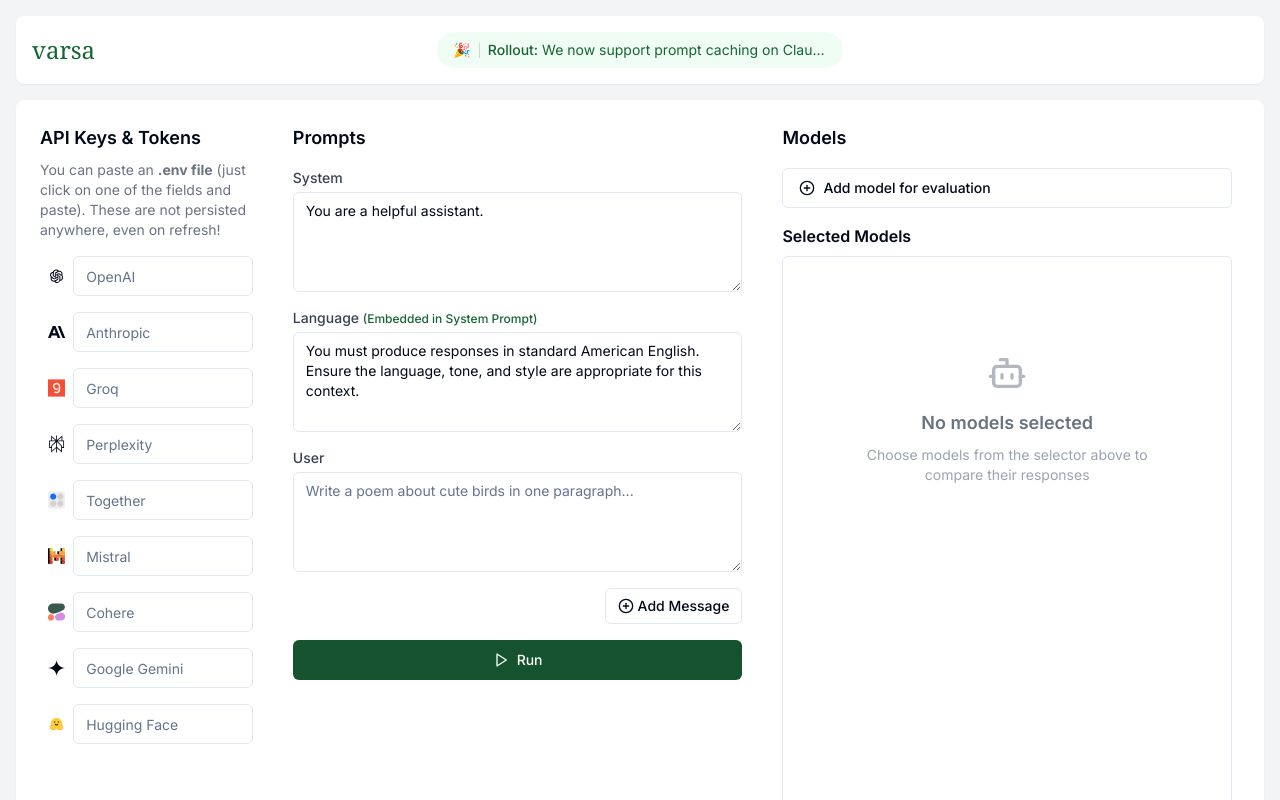
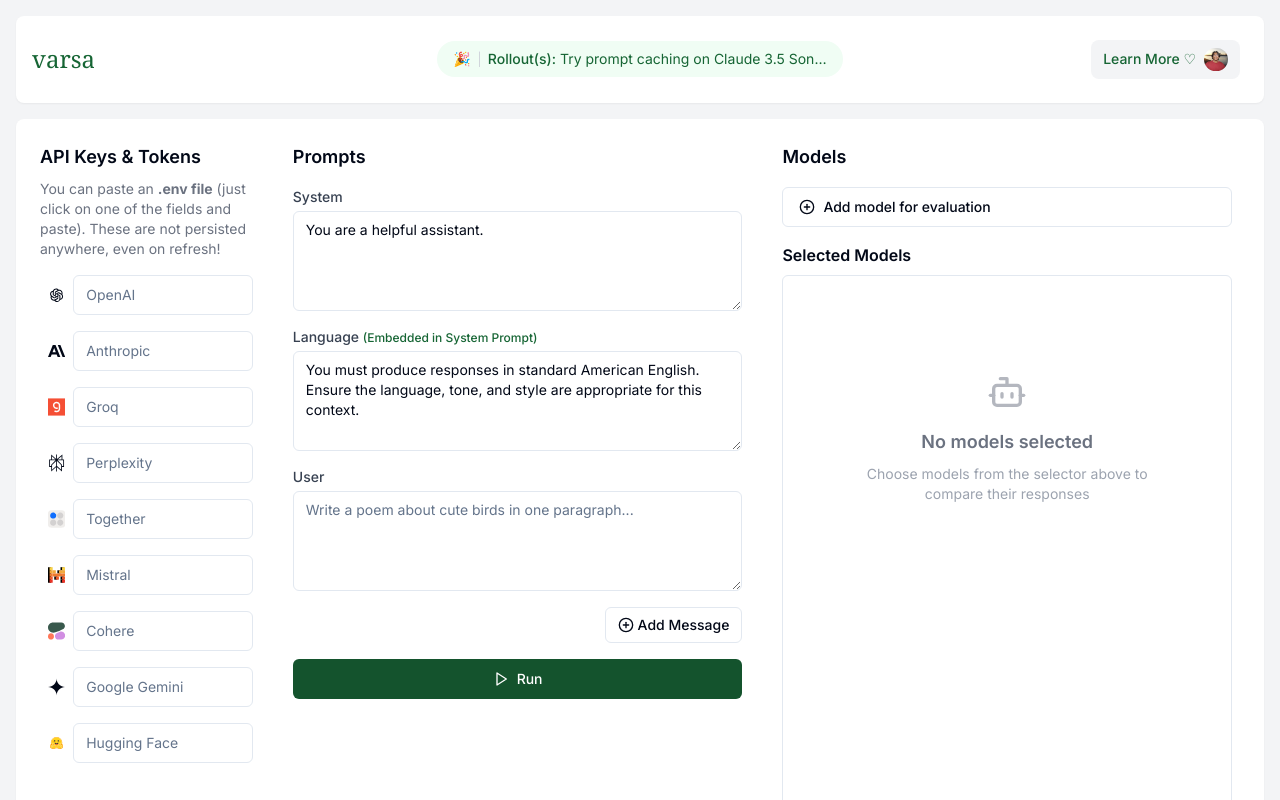
Before and after one commit to DineshTeja/varsa, a Next.js app: page /modelplayground in a window 1280 px wide. Shown: the top 800 px of the page. Built offline with nearby package versions, Linux system fonts and the light colour scheme.

Commit message:
UI tweaks

```diff
--- a/src/components/ModelSelector.tsx
+++ b/src/components/ModelSelector.tsx
@@ -3,6 +3,7 @@
 import { DropdownMenu, DropdownMenuContent, DropdownMenuItem, DropdownMenuTrigger } from '@/components/ui/dropdown-menu';
 import { ModelWithIcon } from '@/lib/modelUtils';
 import { PlusCircle } from 'lucide-react';
+import { Tooltip, TooltipContent, TooltipProvider, TooltipTrigger } from '@/components/ui/tooltip';
 
 interface ModelSelectorProps {
   selectedModels: ModelWithIcon[];
@@ -39,8 +40,10 @@
           {models.map(model => {
             const isDisabled = !apiKeys[model.provider] || selectedModels.some(m => m.id === model.id);
             return (
+              <TooltipProvider key={model.id}>
+                <Tooltip>
+                  <TooltipTrigger asChild>
                     <DropdownMenuItem
-                key={model.id}
                       onSelect={() => handleModelSelect(model)}
                       disabled={isDisabled}
                       className={`w-full ${isDisabled ? 'line-through opacity-50' : ''}`}
@@ -48,6 +51,12 @@
                       <model.icon className="mr-2 h-4 w-4" />
                       {model.name} {model.cacheControl && <span className="text-xs font-medium text-green-800 ml-4">* Supports Cache Control</span>}
                     </DropdownMenuItem>
+                  </TooltipTrigger>
+                  <TooltipContent>
+                    <p>{model.id}</p>
+                  </TooltipContent>
+                </Tooltip>
+              </TooltipProvider>
             );
           })}
         </DropdownMenuContent>
--- a/src/components/ui/navbar.tsx
+++ b/src/components/ui/navbar.tsx
@@ -7,6 +7,8 @@
 import { useState, useEffect } from 'react';
 import { Label } from "@/components/ui/label";
 import { Tooltip, TooltipContent, TooltipProvider, TooltipTrigger } from "@/components/ui/tooltip";
+import { Dialog, DialogContent, DialogHeader, DialogTitle, DialogDescription, DialogTrigger } from "@/components/ui/dialog";
+import Image from "next/image";
 
 export default function Navbar() {
   const pathname = usePathname();
@@ -40,17 +42,67 @@
               <div className="px-2 sm:px-4 py-2 bg-green-50 rounded-full text-xs sm:text-sm text-green-800 flex items-center max-w-full overflow-hidden">
                 <span className="flex-shrink-0">🎉</span>
                 <hr className="mx-2 h-4 w-[1px] shadow-none shrink-0 bg-gray-300 hidden sm:block" />
-                <span className="font-medium flex-shrink-0 hidden sm:inline">Rollout:</span>
+                <span className="font-medium flex-shrink-0 hidden sm:inline">Rollout(s):</span>
                 <span className="ml-1 truncate">
-                  We now support prompt caching on Claude 3.5 Sonnet
+                  Try prompt caching on Claude 3.5 Sonnet!
                 </span>
               </div>
             </TooltipTrigger>
             <TooltipContent>
-              <p>We now support prompt caching on Claude 3.5 Sonnet</p>
+              <p>Try prompt caching on Claude 3.5 Sonnet!</p>
             </TooltipContent>
           </Tooltip>
         </TooltipProvider>
+      </div>
+      <div className="flex items-center justify-end space-x-2 p-2 rounded-lg">
+        <Dialog>
+          <DialogTrigger>
+            <div className="bg-gray-100 hover:bg-green-700 text-green-800 hover:text-white px-3 py-2 rounded-lg flex items-center space-x-2 transition-colors duration-200">
+              <Label htmlFor="playground-mode" className="text-sm font-medium cursor-pointer">
+                Learn More ♡
+              </Label>
+              <Image src="/dineshprofile.png" alt="Varsa" width={24} height={24} className="rounded-full"/>
+            </div>
+          </DialogTrigger>
+          <DialogContent className="sm:max-w-[425px]">
+            <DialogHeader>
+              <DialogTitle className="text-2xl font-semibold text-green-800">Welcome to Varsa</DialogTitle>
+              <DialogDescription>
+                <p className="mt-2 text-sm text-gray-600">
+                  Varsa is your playground for comparing LLMs across different providers. Here&apos;s how to get started:
+                </p>
+                <ol className="mt-4 space-y-2 text-sm text-gray-600 list-decimal list-inside">
+                  <li>Enter your API keys (don&apos;t worry, we never store them)</li>
+                  <li>Select the models you want to compare</li>
+                  <li>Input your prompt and hit &quot;Run&quot;</li>
+                </ol>
+                <p className="mt-4 text-sm text-gray-600">
+                  Compare output quality, response time, and cost across models to find the best fit for your needs.
+                </p>
+                <div className="mt-6 pt-6 border-t border-gray-200">
+                  <h4 className="text-sm font-medium text-gray-900">About me!</h4>
+                  <p className="mt-2 text-sm text-gray-600">
+                    Hi, I&apos;m Dinesh, a CS student at Harvard. I built Varsa to make it easy for developers and researchers to evaluate different LLMs side by side.
+                  </p>
+                  <p className="mt-2 text-sm text-green-800 font-medium">
+                  (It&apos;s been done before, but I wanted my own lol).
+                  </p>
+                </div>
+                <div className="mt-6">
+                  <a
+                    href="https://github.com/DineshTeja/varsa"
+                    target="_blank"
+                    rel="noopener noreferrer"
+                    className="inline-flex items-center text-sm font-medium text-green-800 hover:text-green-700"
+                  >
+                    View on GitHub
+                    <svg className="ml-2 w-4 h-4" fill="currentColor" viewBox="0 0 20 20" xmlns="http://www.w3.org/2000/svg"><path fillRule="evenodd" d="M10.293 5.293a1 1 0 011.414 0l4 4a1 1 0 010 1.414l-4 4a1 1 0 01-1.414-1.414L12.586 11H5a1 1 0 110-2h7.586l-2.293-2.293a1 1 0 010-1.414z" clipRule="evenodd"></path></svg>
+                  </a>
+                </div>
+              </DialogDescription>
+            </DialogHeader>
+          </DialogContent>
+        </Dialog>
       </div>
       {/* <div className="flex items-center justify-end space-x-2 p-2 rounded-lg">
         <Label htmlFor="playground-mode" className={`text-sm ${isPlayground ? "text-gray-600" : "text-green-800 font-medium"}`}>
```
Also changed, not shown: public/dineshprofile.png (added). Lines whose indentation alone changed are shown as unchanged.
